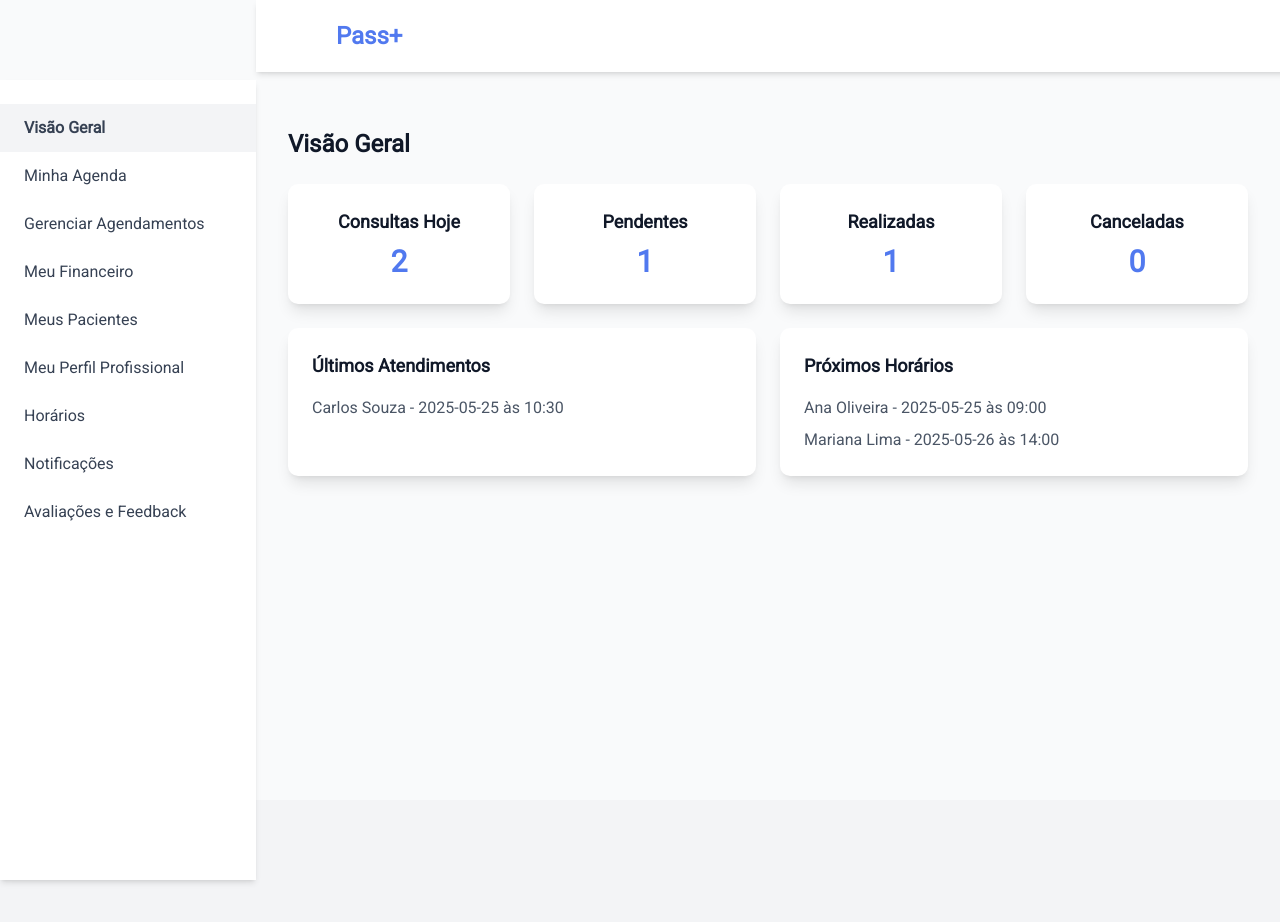
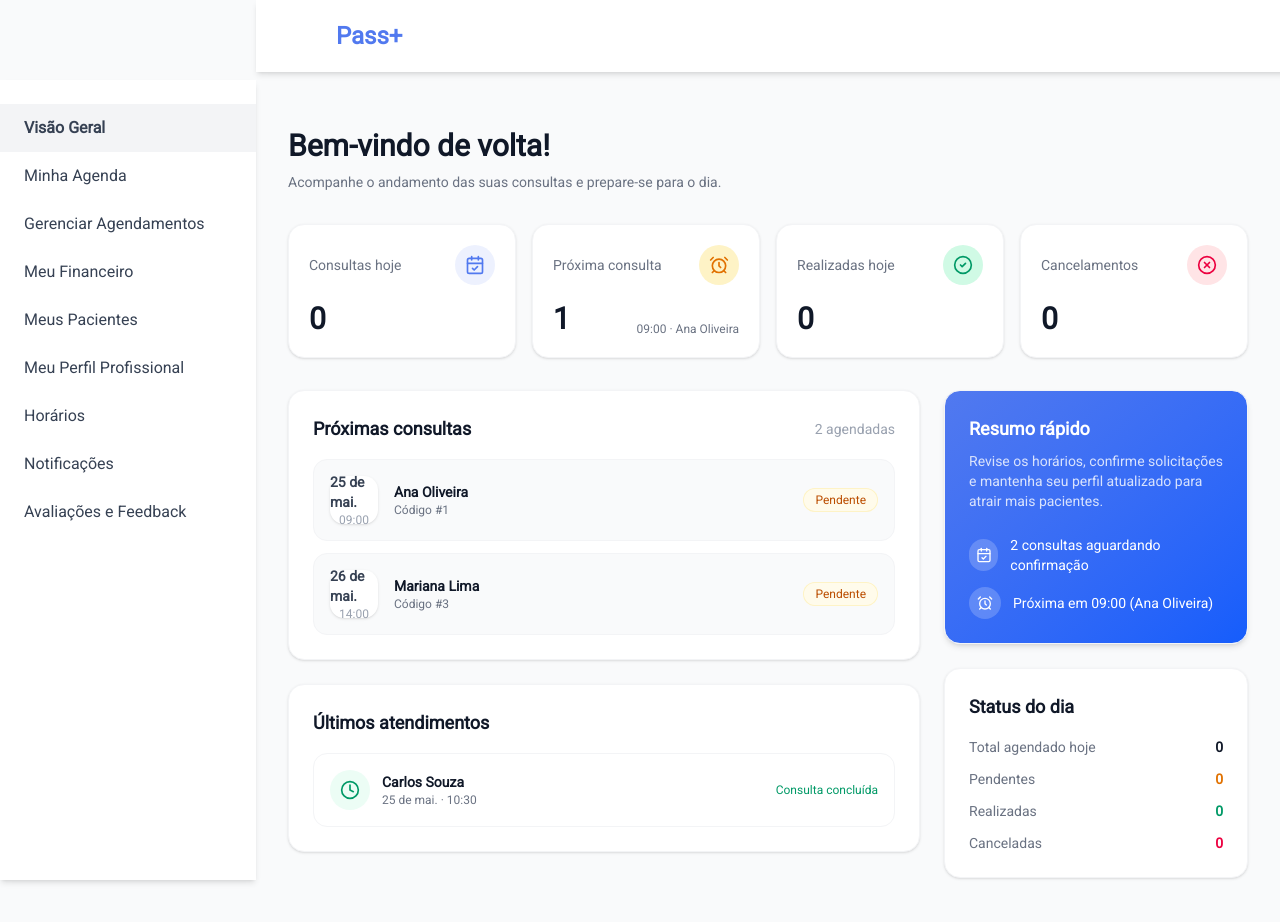
Before and after one commit to Guilherme549/PassMais-frontend, a Next.js app in the folder pass-mais/: page /medicos/dashboard/visao-geral in a window 1280 px wide. Shown: the top 922 px of the page. Before the commit the page ends 800 px from the top, so only its background shows below. Built offline with nearby package versions, Linux system fonts and the light colour scheme; no server answers; sample sign-in values are in the browser's storage.

Commit message:
Refactor: Styling the overview page to make it more elegant and efficient

```diff
--- a/pass-mais/src/app/medicos/dashboard/visao-geral.tsx
+++ b/pass-mais/src/app/medicos/dashboard/visao-geral.tsx
@@ -1,66 +1,250 @@
 "use client";
 
-interface VisaoGeralProps {
-    appointments: { id: number; patient: string; date: string; time: string; status: string }[];
+import {
+    AlarmClock,
+    CalendarCheck,
+    CheckCircle2,
+    Clock4,
+    XCircle,
+    type LucideIcon,
+} from "lucide-react";
+
+interface Appointment {
+    id: number;
+    patient: string;
+    date: string;
+    time: string;
+    status: string;
 }
 
+interface VisaoGeralProps {
+    appointments: Appointment[];
+}
+
+const STATUS_LABEL: Record<string, string> = {
+    pendente: "Pendente",
+    realizada: "Realizada",
+    cancelada: "Cancelada",
+};
+
+const STATUS_STYLES: Record<string, string> = {
+    pendente: "bg-amber-50 text-amber-700 ring-amber-100",
+    realizada: "bg-emerald-50 text-emerald-700 ring-emerald-100",
+    cancelada: "bg-rose-50 text-rose-700 ring-rose-100",
+};
+
+function toDateTime(appointment: Appointment) {
+    return new Date(`${appointment.date}T${appointment.time}`);
+}
+
+function formatDateHuman(date: string) {
+    return new Intl.DateTimeFormat("pt-BR", { day: "2-digit", month: "short" }).format(new Date(date));
+}
+
+function formatTime(time: string) {
+    return time.slice(0, 5);
+}
+
+type StatCard = {
+    title: string;
+    value: number;
+    icon: LucideIcon;
+    accent: string;
+    trend?: string;
+};
+
 export default function VisaoGeral({ appointments }: VisaoGeralProps) {
-    const today = "2025-05-25";
-    const todaysAppointments = appointments.filter((appt) => appt.date === today);
+    const todayIso = new Date().toLocaleDateString("en-CA");
+    const todaysAppointments = appointments.filter((appt) => appt.date === todayIso);
+    const upcomingAppointments = [...appointments]
+        .filter((appt) => appt.status === "pendente")
+        .sort((a, b) => toDateTime(a).getTime() - toDateTime(b).getTime());
+    const recentAppointments = [...appointments]
+        .filter((appt) => appt.status === "realizada")
+        .sort((a, b) => toDateTime(b).getTime() - toDateTime(a).getTime());
+
+    const nextAppointment = upcomingAppointments[0];
+
+    const stats: StatCard[] = [
+        {
+            title: "Consultas hoje",
+            value: todaysAppointments.length,
+            icon: CalendarCheck,
+            accent: "bg-[#5179EF]/10 text-[#5179EF]",
+        },
+        {
+            title: "Próxima consulta",
+            value: nextAppointment ? 1 : 0,
+            icon: AlarmClock,
+            accent: "bg-amber-100 text-amber-600",
+            trend: nextAppointment ? `${formatTime(nextAppointment.time)} · ${nextAppointment.patient}` : "Nenhuma agendada",
+        },
+        {
+            title: "Realizadas hoje",
+            value: todaysAppointments.filter((appt) => appt.status === "realizada").length,
+            icon: CheckCircle2,
+            accent: "bg-emerald-100 text-emerald-600",
+        },
+        {
+            title: "Cancelamentos",
+            value: todaysAppointments.filter((appt) => appt.status === "cancelada").length,
+            icon: XCircle,
+            accent: "bg-rose-100 text-rose-600",
+        },
+    ];
 
     return (
-        <section>
-            <h2 className="text-2xl font-semibold text-gray-900 mb-6">Visão Geral</h2>
-            <div className="grid grid-cols-1 md:grid-cols-4 gap-6 mb-6">
-                <div className="bg-white shadow-lg rounded-lg p-6 text-center">
-                    <h3 className="text-lg font-semibold text-gray-900 mb-2">Consultas Hoje</h3>
-                    <p className="text-3xl font-bold text-[#5179EF]">{todaysAppointments.length}</p>
+        <section className="space-y-8">
+            <header className="flex flex-col gap-2">
+                <h2 className="text-3xl font-semibold text-gray-900">Bem-vindo de volta!</h2>
+                <p className="text-sm text-gray-500">Acompanhe o andamento das suas consultas e prepare-se para o dia.</p>
+            </header>
+
+            <div className="grid grid-cols-1 gap-4 sm:grid-cols-2 xl:grid-cols-4">
+                {stats.map((stat) => {
+                    const Icon = stat.icon;
+                    return (
+                        <div
+                            key={stat.title}
+                            className="rounded-2xl border border-gray-100 bg-white p-5 shadow-sm transition hover:-translate-y-0.5 hover:shadow-md"
+                        >
+                            <div className="flex items-center justify-between">
+                                <span className="text-sm font-medium text-gray-500">{stat.title}</span>
+                                <span className={`flex h-10 w-10 items-center justify-center rounded-full text-sm ${stat.accent}`}>
+                                    <Icon className="h-5 w-5" />
+                                </span>
                             </div>
-                <div className="bg-white shadow-lg rounded-lg p-6 text-center">
-                    <h3 className="text-lg font-semibold text-gray-900 mb-2">Pendentes</h3>
-                    <p className="text-3xl font-bold text-[#5179EF]">
-                        {todaysAppointments.filter((appt) => appt.status === "pendente").length}
+                            <div className="mt-4 flex items-end justify-between">
+                                <span className="text-3xl font-semibold text-gray-900">{stat.value}</span>
+                                {stat.trend && <span className="text-xs text-gray-500">{stat.trend}</span>}
+                            </div>
+                        </div>
+                    );
+                })}
+            </div>
+
+            <div className="grid grid-cols-1 gap-6 xl:grid-cols-3">
+                <div className="xl:col-span-2 space-y-6">
+                    <div className="rounded-2xl border border-gray-100 bg-white p-6 shadow-sm">
+                        <div className="flex items-center justify-between">
+                            <h3 className="text-lg font-semibold text-gray-900">Próximas consultas</h3>
+                            <span className="text-sm text-gray-400">{upcomingAppointments.length} agendadas</span>
+                        </div>
+                        <div className="mt-4 space-y-3">
+                            {upcomingAppointments.slice(0, 5).map((appointment) => (
+                                <div
+                                    key={appointment.id}
+                                    className="flex items-center justify-between rounded-xl border border-gray-100 bg-gray-50 p-4"
+                                >
+                                    <div className="flex items-center gap-4">
+                                        <span className="flex h-12 w-12 flex-col items-center justify-center rounded-xl bg-white text-sm font-semibold text-gray-700 shadow-sm">
+                                            {formatDateHuman(appointment.date)}
+                                            <span className="text-xs font-normal text-gray-400">{formatTime(appointment.time)}</span>
+                                        </span>
+                                        <div className="flex flex-col">
+                                            <span className="text-sm font-semibold text-gray-900">{appointment.patient}</span>
+                                            <span className="text-xs text-gray-500">Código #{appointment.id}</span>
+                                        </div>
+                                    </div>
+                                    <span
+                                        className={`inline-flex items-center rounded-full px-3 py-1 text-xs font-medium ring-1 ring-inset ${
+                                            STATUS_STYLES[appointment.status] ?? "bg-gray-100 text-gray-600 ring-gray-200"
+                                        }`}
+                                    >
+                                        {STATUS_LABEL[appointment.status] ?? appointment.status}
+                                    </span>
+                                </div>
+                            ))}
+                            {upcomingAppointments.length === 0 && (
+                                <p className="rounded-xl border border-dashed border-gray-200 bg-gray-50 p-6 text-center text-sm text-gray-500">
+                                    Nenhuma consulta pendente no momento.
                                 </p>
+                            )}
                         </div>
-                <div className="bg-white shadow-lg rounded-lg p-6 text-center">
-                    <h3 className="text-lg font-semibold text-gray-900 mb-2">Realizadas</h3>
-                    <p className="text-3xl font-bold text-[#5179EF]">
-                        {todaysAppointments.filter((appt) => appt.status === "realizada").length}
-                    </p>
                     </div>
-                <div className="bg-white shadow-lg rounded-lg p-6 text-center">
-                    <h3 className="text-lg font-semibold text-gray-900 mb-2">Canceladas</h3>
-                    <p className="text-3xl font-bold text-[#5179EF]">
-                        {todaysAppointments.filter((appt) => appt.status === "cancelada").length}
+
+                    <div className="rounded-2xl border border-gray-100 bg-white p-6 shadow-sm">
+                        <h3 className="text-lg font-semibold text-gray-900">Últimos atendimentos</h3>
+                        <ul className="mt-4 space-y-3">
+                            {recentAppointments.slice(0, 5).map((appointment) => (
+                                <li
+                                    key={appointment.id}
+                                    className="flex items-center justify-between rounded-xl border border-gray-100 bg-white/70 p-4"
+                                >
+                                    <div className="flex items-center gap-3">
+                                        <span className="flex h-10 w-10 items-center justify-center rounded-full bg-emerald-50 text-emerald-600">
+                                            <Clock4 className="h-5 w-5" />
+                                        </span>
+                                        <div>
+                                            <p className="text-sm font-semibold text-gray-900">{appointment.patient}</p>
+                                            <p className="text-xs text-gray-500">
+                                                {formatDateHuman(appointment.date)} · {formatTime(appointment.time)}
                                             </p>
                                         </div>
                                     </div>
-            <div className="grid grid-cols-1 md:grid-cols-2 gap-6">
-                <div className="bg-white shadow-lg rounded-lg p-6">
-                    <h3 className="text-lg font-semibold text-gray-900 mb-4">Últimos Atendimentos</h3>
-                    <ul className="space-y-2">
-                        {appointments
-                            .filter((appt) => appt.status === "realizada")
-                            .slice(0, 2)
-                            .map((appt) => (
-                                <li key={appt.id} className="text-gray-600">
-                                    {appt.patient} - {appt.date} às {appt.time}
+                                    <span className="text-xs font-medium text-emerald-600">Consulta concluída</span>
                                 </li>
                             ))}
+                            {recentAppointments.length === 0 && (
+                                <p className="rounded-xl border border-dashed border-gray-200 bg-gray-50 p-6 text-center text-sm text-gray-500">
+                                    Nenhuma consulta realizada recentemente.
+                                </p>
+                            )}
                         </ul>
                     </div>
-                <div className="bg-white shadow-lg rounded-lg p-6">
-                    <h3 className="text-lg font-semibold text-gray-900 mb-4">Próximos Horários</h3>
-                    <ul className="space-y-2">
-                        {appointments
-                            .filter((appt) => appt.status === "pendente")
-                            .slice(0, 2)
-                            .map((appt) => (
-                                <li key={appt.id} className="text-gray-600">
-                                    {appt.patient} - {appt.date} às {appt.time}
-                                </li>
-                            ))}
-                    </ul>
+                </div>
+
+                <div className="space-y-6">
+                    <div className="rounded-2xl border border-gray-100 bg-gradient-to-br from-[#5179EF] to-blue-600 p-6 text-white shadow-md">
+                        <h3 className="text-lg font-semibold">Resumo rápido</h3>
+                        <p className="mt-2 text-sm text-white/80">
+                            Revise os horários, confirme solicitações e mantenha seu perfil atualizado para atrair mais pacientes.
+                        </p>
+                        <div className="mt-6 space-y-3 text-sm">
+                            <div className="flex items-center gap-3">
+                                <span className="flex h-8 w-8 items-center justify-center rounded-full bg-white/20">
+                                    <CalendarCheck className="h-4 w-4" />
+                                </span>
+                                <span>{upcomingAppointments.length} consultas aguardando confirmação</span>
+                            </div>
+                            <div className="flex items-center gap-3">
+                                <span className="flex h-8 w-8 items-center justify-center rounded-full bg-white/20">
+                                    <AlarmClock className="h-4 w-4" />
+                                </span>
+                                <span>
+                                    Próxima em {nextAppointment ? `${formatTime(nextAppointment.time)} (${nextAppointment.patient})` : "—"}
+                                </span>
+                            </div>
+                        </div>
+                    </div>
+
+                    <div className="rounded-2xl border border-gray-100 bg-white p-6 shadow-sm">
+                        <h3 className="text-lg font-semibold text-gray-900">Status do dia</h3>
+                        <dl className="mt-4 space-y-3 text-sm">
+                            <div className="flex items-center justify-between">
+                                <dt className="text-gray-500">Total agendado hoje</dt>
+                                <dd className="font-semibold text-gray-900">{todaysAppointments.length}</dd>
+                            </div>
+                            <div className="flex items-center justify-between">
+                                <dt className="text-gray-500">Pendentes</dt>
+                                <dd className="font-semibold text-amber-600">
+                                    {todaysAppointments.filter((appt) => appt.status === "pendente").length}
+                                </dd>
+                            </div>
+                            <div className="flex items-center justify-between">
+                                <dt className="text-gray-500">Realizadas</dt>
+                                <dd className="font-semibold text-emerald-600">
+                                    {todaysAppointments.filter((appt) => appt.status === "realizada").length}
+                                </dd>
+                            </div>
+                            <div className="flex items-center justify-between">
+                                <dt className="text-gray-500">Canceladas</dt>
+                                <dd className="font-semibold text-rose-600">
+                                    {todaysAppointments.filter((appt) => appt.status === "cancelada").length}
+                                </dd>
+                            </div>
+                        </dl>
+                    </div>
                 </div>
             </div>
         </section>
```
Lines whose indentation alone changed are shown as unchanged.
